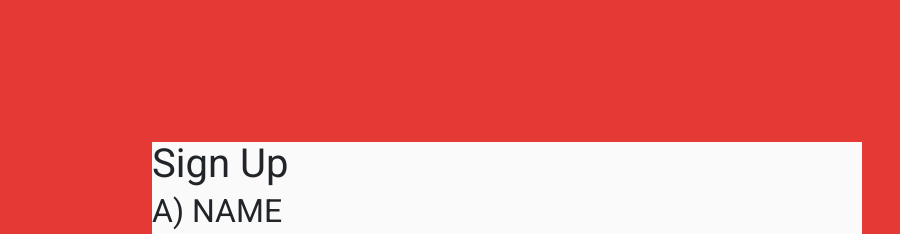
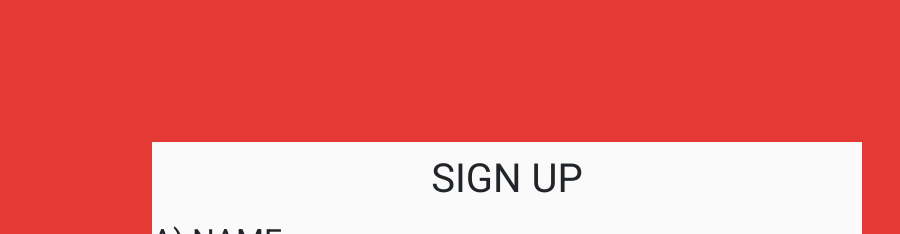
Before and after one commit to stewilondanga/official-form, a plain HTML site: page index.html in a window 1280 px wide. Shown: the top 234 px of the page, 133-1033 px from the left. Drawn offline with nearby package versions, Linux system fonts and the light colour scheme.

Commit message:
add css/styles.css

```diff
--- a/css/styles.css
+++ b/css/styles.css
@@ -41,13 +41,13 @@ form {
   background: #FAFAFA
 }
 
-/*h1 {
-    text-align: center;
-    text-transform: uppercase;
-    padding: 15px;
+h1 {
+  text-align: center;
+  text-transform: uppercase;
+  padding: 15px;
 }
 
-h1:after {
+/*h1:after {
     content: "Fill Up the Form to Sign Up";
     font-size: 15px;
     display: block;
```
